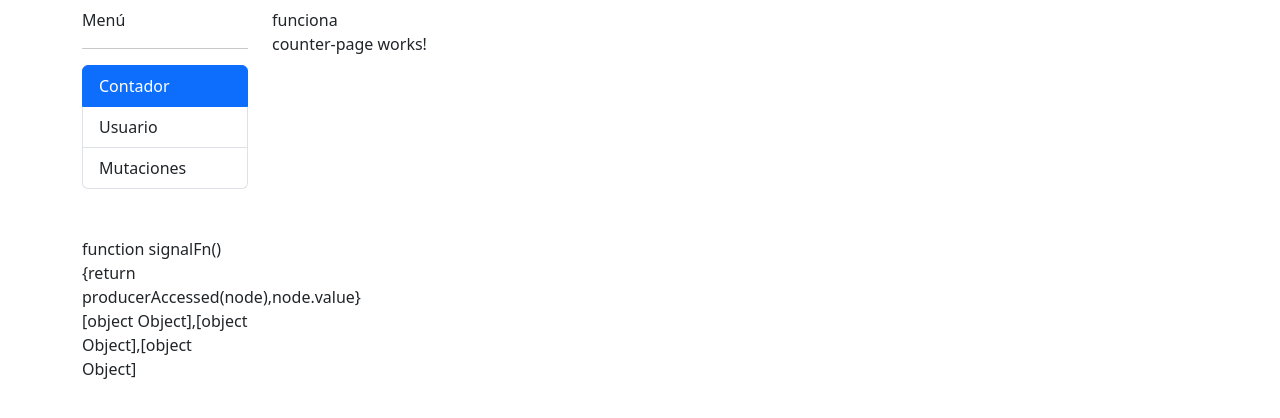
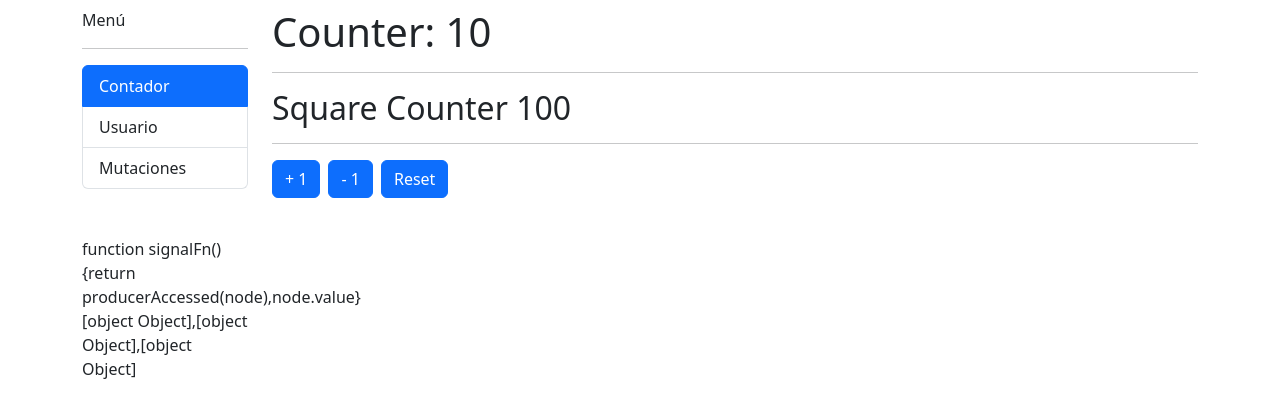
Before and after one commit to m4n50n/angular_signals_directives, an Angular app: page /signals/counter in a window 1280 px wide. Shown: the top 418 px of the page. Built offline with nearby package versions, Linux system fonts and the light colour scheme.

Commit message:
Counter signal

```diff
--- a/src/app/signals/layout/signals-layout/signals-layout.component.html
+++ b/src/app/signals/layout/signals-layout/signals-layout.component.html
@@ -6,7 +6,6 @@
     </div>
 
     <div class="col-10">
-        funciona
         <router-outlet></router-outlet>
     </div>
 </div>
--- a/src/app/signals/pages/counter-page/counter-page.component.html
+++ b/src/app/signals/pages/counter-page/counter-page.component.html
@@ -1 +1,12 @@
-<p>counter-page works!</p>
+<h1>Counter: {{ counter() }}</h1>
+<hr>
+<h2>Square Counter {{ squareCounter() }}</h2>
+<hr>
+
+<div class="d-flex gap-2">
+    <button (click)="increaseBy(+1)" class="btn btn-primary">+ 1</button>
+    <button (click)="increaseBy(-1)" class="btn btn-primary">- 1</button>
+
+    <!-- Actualizar el valor de la señal con set -->
+    <button (click)="counter.set(0)" class="btn btn-primary">Reset</button>
+</div>
--- a/src/app/signals/pages/counter-page/counter-page.component.ts
+++ b/src/app/signals/pages/counter-page/counter-page.component.ts
@@ -1,4 +1,4 @@
-import { Component } from '@angular/core';
+import { Component, computed, signal } from '@angular/core';
 
 @Component({
   selector: 'app-counter-page',
@@ -6,5 +6,18 @@
   styleUrls: ['./counter-page.component.scss']
 })
 export class CounterPageComponent {
+  public counter = signal(10); // Creación de señal con valor inicial 10
 
+  // Creación de una señal computada de SOLO LECTURA
+  // Pasaremos una función de computación
+  public squareCounter = computed(() => this.counter() * this.counter());
+  // Esto podría hacerse en RxJs, por ejemplo, con BehaviorSubject pero implicaría hacer muchas más cosas como subscribers, ngondestroy, etc...
+
+  increaseBy(value: number) {
+    // Forma 1 de actualizar el valor de la señal
+    // this.counter.set(this.counter() + value);
+
+    // Forma 2: a través de una función de actualización
+    this.counter.update(currentValue => currentValue + value); // Lo que retorne la función será el nuevo valor
+  }
 }
```
Also changed, not shown: 1 other file (tests, documents, lock files or other folders).
